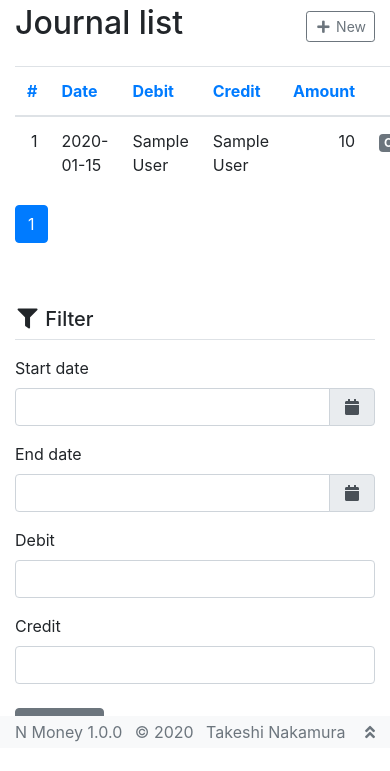
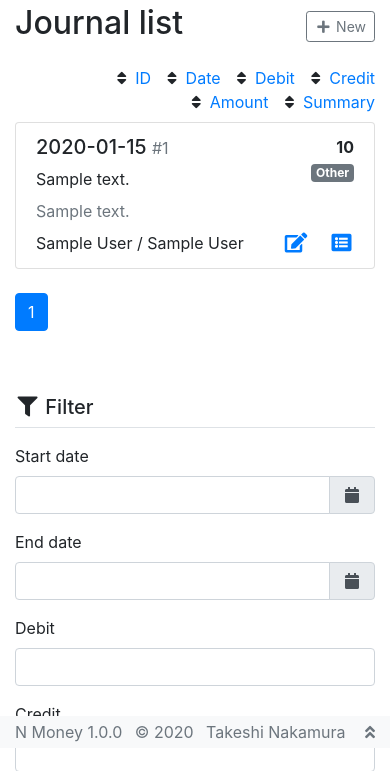
Before and after one commit to taqueci/nomoney, a Django app: page /money/journals/ in a window 390 px wide; the page is wider, and only the part inside the window is pictured. Shown: the part 96-867 px from the top of that part. Before the commit the page ends 838 px from the top of that part, so only its background shows below. Run offline with Django 3.2, Linux system fonts and the light colour scheme; tables that the repository leaves empty hold one stand-in row (values such as "Sample post"); some libraries are stand-ins or nearby versions.

Commit message:
Add screen for mobile

```diff
--- a/money/templates/money/journals/index.html
+++ b/money/templates/money/journals/index.html
@@ -12,6 +12,7 @@
 
 {% block head %}
 {% endblock %}
+
 
 {% block title %}{% trans 'Journals' %} | {{ NAME }}{% endblock %}
 
@@ -28,6 +29,8 @@
 {% endblock %}
 
 {% block content %}
+<div class="d-none d-lg-block">
+
 <table class="table">
   <thead>
     <tr>
@@ -61,6 +64,64 @@
     {% endfor %}
   </tbody>
 </table>
+
+</div><!-- .d-none .d-lg-block -->
+<div class="d-block d-lg-none">
+
+{% with items=request|journal_filter_items %}
+{% if items %}
+<div class="mb-2 bg-light rounded px-3 py-2">
+  {% for x in items %}
+  <div class="d-inline-block mr-2">
+    <small><i class="fas fa-filter"></i> <strong class="mr-1">{{ x.key }}</strong> {{ x.value}}</small>
+  </div>
+  {% endfor %}
+</div>
+{% endif %}
+{% endwith %}
+
+<div class="d-flex flex-wrap justify-content-end mb-2">
+  <div class="ml-3"><i class="fas fa-sort mr-1"></i> <a href="?{% url_params_sort 'id' %}">ID</a></div>
+  <div class="ml-3"><i class="fas fa-sort mr-1"></i> <a href="?{% url_params_sort 'date' %}">{% trans 'Date' %}</a></div>
+  <div class="ml-3"><i class="fas fa-sort mr-1"></i> <a href="?{% url_params_sort 'debit' %}">{% trans 'Debit' %}</a></div>
+  <div class="ml-3"><i class="fas fa-sort mr-1"></i> <a href="?{% url_params_sort 'credit' %}">{% trans 'Credit' %}</a></div>
+  <div class="ml-3"><i class="fas fa-sort mr-1"></i> <a href="?{% url_params_sort 'amount' %}">{% trans 'Amount' %}</a></div>
+  <div class="ml-3"><i class="fas fa-sort mr-1"></i> <a href="?{% url_params_sort 'summary' %}">{% trans 'Summary' %}</a></div>
+</div>
+
+<div class="list-group mb-4">
+  {% for x in page %}
+  <div class="list-group-item">
+    <div class="d-flex justify-content-between mb-2">
+      <div>
+        <h5>{{ x.date|date:'Y-m-d' }} <small class="text-muted">#{{ x.id }}</small></h5>
+        <div>{{ x.summary }}</div>
+      </div>
+      <div class="text-right">
+        <div class="">
+          <span class="font-weight-bolder">{{ x.amount|intcomma }}</span>
+        </div>
+        <div class="">
+          <span class="{{ x|journal_category_badge_class }}">{{ x|journal_category_text }}</span>
+        </div>
+      </div>
+    </div>
+    <div class="text-muted mb-2">{{ x.note }}</div>
+    <div class="d-flex justify-content-between">
+      <div>
+        {{ x.debit.name }} / {{ x.credit.name }}
+      </div>
+      <div>
+        <span class="h5" data-toggle="tooltip" data-title="{% trans 'Edit journal' %}"><a href="{% url 'money:edit_journal' x.id %}"><i class="fas fa-edit fa-fw"></i></a></span>
+        <span class="ml-3 h5" data-toggle="tooltip" data-title="{% trans 'More information' %}"><a href="{% url 'money:journal' x.id %}"><i class="fas fa-list-alt fa-fw"></i></a></span>
+      </div>
+    </div>
+  </div>
+  {% endfor %}
+</div>
+
+</div><!-- .d-block .d-lg-none -->
+
 {% include 'money/pagination.html' %}
 {% endblock %}
 
--- a/money/templatetags/journal.py
+++ b/money/templatetags/journal.py
@@ -3,6 +3,7 @@
 from django import template
 from django.utils.translation import gettext_lazy as _
 
+from ..models import Account
 from ..views.shared import journal
 
 register = template.Library()
@@ -34,3 +35,29 @@ def journal_category_badge_class(obj):
         return 'badge badge-warning'
 
     return 'badge badge-secondary'
+
+
+@register.filter
+def journal_filter_items(request):
+    item = []
+
+    f_start = request.GET.get('start')
+    f_end = request.GET.get('end')
+    f_debit = list(request.GET.getlist('debit'))
+    f_credit = list(request.GET.getlist('credit'))
+
+    if f_start:
+        item.append({'key': _('Start date'), 'value': f_start})
+
+    if f_end:
+        item.append({'key': _('End date'), 'value': f_end})
+
+    if f_debit:
+        for x in Account.objects.filter(id__in=f_debit):
+            item.append({'key': _('Debit'), 'value': x.name})
+
+    if f_credit:
+        for x in Account.objects.filter(id__in=f_credit):
+            item.append({'key': _('Credit'), 'value': x.name})
+
+    return item
```
